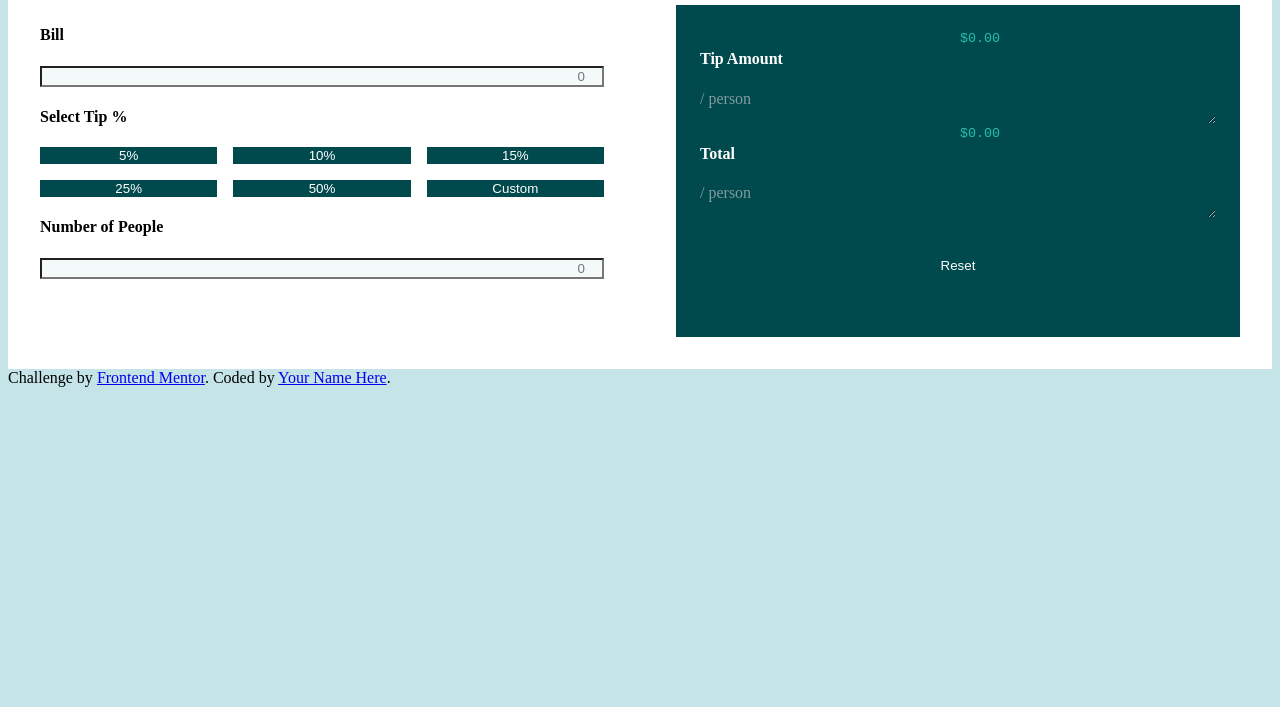
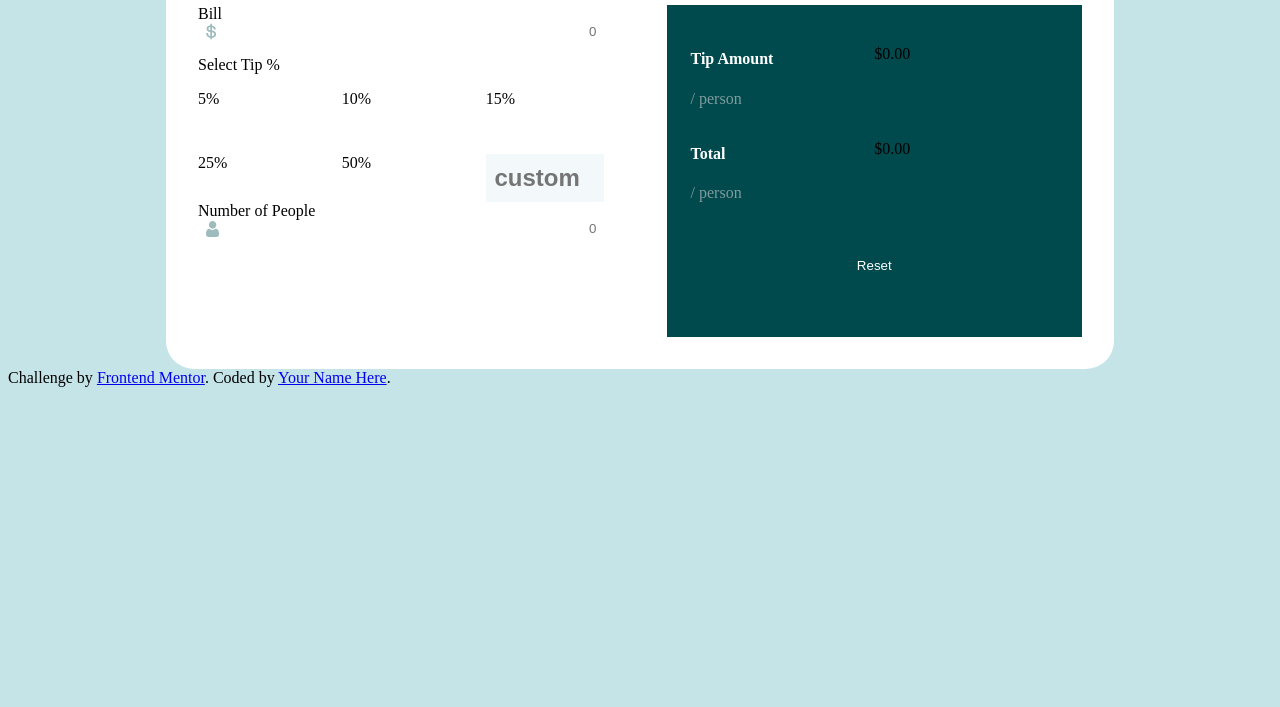
Before and after one commit to roadblock37/tip-calculator, a plain HTML site: page index.html in a window 1280 px wide. Shown: the part 93-800 px from the top of the page. Drawn offline with Linux system fonts and the light colour scheme.

Commit message:
changed input container

```diff
--- a/CSS/desktop.css
+++ b/CSS/desktop.css
@@ -5,7 +5,7 @@
     --labelText: hsl(186, 14%, 43%);
     --outputTextSecondary: hsl(184, 14%, 56%);
     --background: hsl(185, 41%, 84%);
-    --input: hsl(189, 41%, 97%);
+    --input: #F3F9FA;
     --white: hsl(0, 0%, 100%);
 }
 
@@ -18,30 +18,60 @@ body {
 }
 
 /* container that holds input and output containers */
-.calc-container {
+main {
     background-color: var(--white);
     display: flex;
     flex-direction: row;
     padding: 2rem;
     justify-content: space-between;
+    border-radius: 1.75rem;
+    width: 75%;
+    margin: auto;
 }
 
 /* input fields */
-input {
+#bill, #people, #custom  {
     background-color: var(--input);
     text-align: end;
+    border-style: none;
 }
 
+.main-input-container {
+    display: flex;
+    flex-direction: column;
+    width: 47%;
+    height: 100%;
+}
 /* input container with input fields for bill amount
 tip amount and number of people */
 .input-container {
     display: flex;
     flex-direction: column;
-    width: 47%;
+    /* width: 47%; */
+}
+
+#people {
+    background: url("../images/icon-person.svg") no-repeat left 0.5rem center;
+    color: var(--labelText);
+
+}
+
+#bill {
+    background: url("../images/icon-dollar.svg") no-repeat left 0.5rem center;
+    color: var(--labelText);
+
+}
+
+#custom {
+    width: 118px;
+    height: 48px;
+    text-align: center;
+    font-size: 24px;
+    font-weight: bold;
 }
 
 /* tip amount buttons */
-.btn-grid {
+.options-container {
     display: grid;
     grid-template-columns: repeat(3, 1fr);
     grid-template-rows: repeat(2, 1fr);
@@ -69,6 +99,19 @@ button {
     color: var(--white);
     border-style: none;
 }
+input[type="radio"] {
+    opacity: 0;
+    position: absolute;
+    /* pointer-events: none; */
+    width: 118px;
+    height: 48px;
+    background-color: var(--btn-background);
+  }
+
+  input[type="radio"]:hover{
+    cursor: pointer;
+    background-color: var(--btnHover);
+  }
 
 button:hover {
     background-color: var(--btnHover);
--- a/index.html
+++ b/index.html
@@ -17,42 +17,55 @@
   <!-- app logo at top of the page -->
   <img src="./images/logo.svg" alt="logo" class="logo">
   <!-- section containing calculator -->
-  <section class="calc-container">
-    <section class="input-container">
-      <!-- bill amount input field -->
-      <h4>Bill</h4>
-      <input type="number" placeholder="0"/>
-      <!-- tip amount buttons in a grid -->
-      <h4>Select Tip %</h4>
-      <div class="btn-grid">
-        <button>5%</button>
-        <button>10%</button>
-        <button>15%</button>
-        <button>25%</button>
-        <button>50%</button>
-        <button name="custom">Custom</button>
+  <main>
+    <section class="main-input-container">
+      <!-- container for bill amount -->
+      <!-- <p>Bill</p> -->
+      <div class="input-container">
+        <label for="bill">Bill</label>
+        <input type="number" name="bill" id="bill" placeholder="0" required/>
       </div>
-      <!-- number of people input field -->
-      <h4>Number of People</h4>
-      <input type="number" placeholder="0">
+      <!-- container for radio buttons for tip amount -->
+        <p>Select Tip %</p>
+        <div class="options-container">
+          <input type="radio" name="option" value="option5" id="option5" checked/>
+          <label for="option5">5%</label>
+          <input type="radio" name="option" value="option10" id="option10"/>
+          <label for="option10">10%</label>
+          <input type="radio" name="option" value="option15" id="option15"/>
+          <label for="option15">15%</label>
+          <input type="radio" name="option" value="option25" id="option25"/>
+          <label for="option25">25%</label>
+          <input type="radio" name="option" value="option50" id="option50"/>
+          <label for="option50">50%</label>
+          <!-- container for custom tip amount -->
+          <div class="input-custom">
+            <label for="custom"></label>
+            <input type="number" name="custom" id="custom" placeholder="custom"/>
+          </div>
+        </div>
+      <!-- container for number of people input -->
+      <div class="input-container">
+        <label for="people">Number of People</label>
+        <input type="number" name="people" id="people" min="0" step="1" placeholder="0" required/>
+      </div>
     </section>
-    <!-- output container with fields for totals set in a grid -->
+
     <section class="output-container">
       <div>
         <h4 class="tipTitle">Tip Amount</h4>
         <p class="outputLabels">/ person</p>
       </div>
-      <textarea id="tip" >$0.00</textarea>
+      <p id="tip" >$0.00</p>
       <div>
         <h4 class="tipTitle">Total</h4>
         <p class="outputLabels">/ person</p>
       </div>
-      <textarea id="total">$0.00</textarea>
+      <p id="total">$0.00</p>
+      <button type="reset" name="reset" id="reset" disabled>Reset</button>
+    </section>
+  </main>
 
-      <button type="reset" name="reset" id="reset">Reset</button>
-    </section>
-
-  </section>
 
 
 
```
